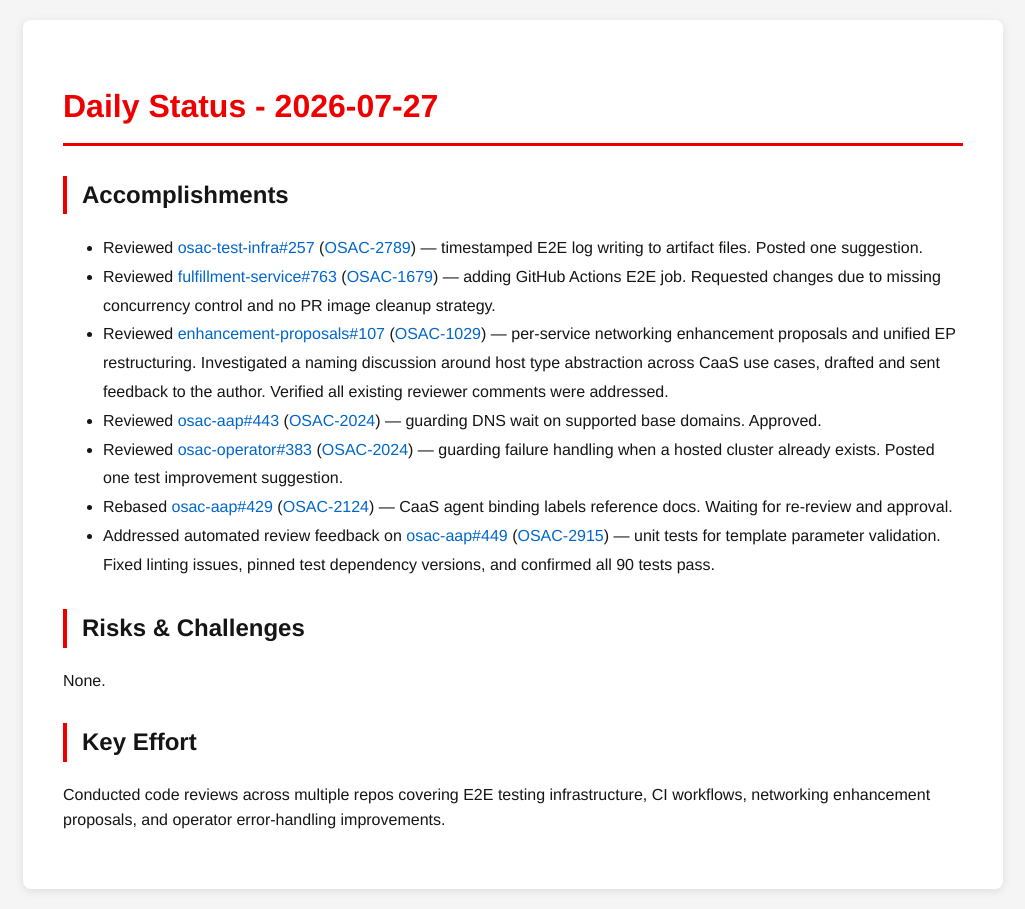
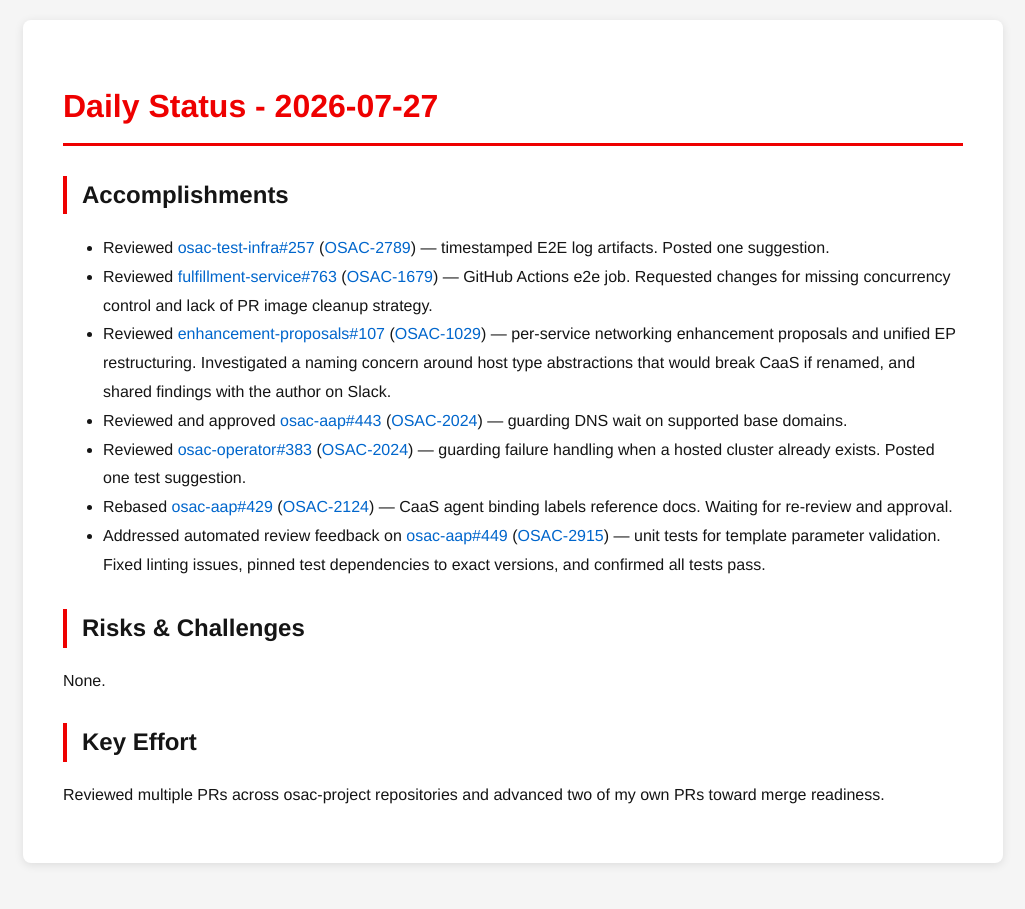
Before and after one commit to tzvatot/daily-status, a Jekyll site: the page built from 2026-07-27.md, in a window 1280 px wide. Shown: the whole page, without its empty margins (127-1152 px from the left). Built offline with Jekyll 4.4.1, drawn with Linux system fonts in a browser that asks for light colours.

Commit message:
Daily status update - 2026-07-27

```diff
--- a/2026-07-27.md
+++ b/2026-07-27.md
@@ -7,16 +7,16 @@
 # Daily Status - 2026-07-27
 
 ## Accomplishments
-- Reviewed [osac-test-infra#257](https://github.com/osac-project/osac-test-infra/pull/257) ([OSAC-2789](https://redhat.atlassian.net/browse/OSAC-2789)) — timestamped E2E log writing to artifact files. Posted one suggestion.
-- Reviewed [fulfillment-service#763](https://github.com/osac-project/fulfillment-service/pull/763) ([OSAC-1679](https://redhat.atlassian.net/browse/OSAC-1679)) — adding GitHub Actions E2E job. Requested changes due to missing concurrency control and no PR image cleanup strategy.
-- Reviewed [enhancement-proposals#107](https://github.com/osac-project/enhancement-proposals/pull/107) ([OSAC-1029](https://redhat.atlassian.net/browse/OSAC-1029)) — per-service networking enhancement proposals and unified EP restructuring. Investigated a naming discussion around host type abstraction across CaaS use cases, drafted and sent feedback to the author. Verified all existing reviewer comments were addressed.
-- Reviewed [osac-aap#443](https://github.com/osac-project/osac-aap/pull/443) ([OSAC-2024](https://redhat.atlassian.net/browse/OSAC-2024)) — guarding DNS wait on supported base domains. Approved.
-- Reviewed [osac-operator#383](https://github.com/osac-project/osac-operator/pull/383) ([OSAC-2024](https://redhat.atlassian.net/browse/OSAC-2024)) — guarding failure handling when a hosted cluster already exists. Posted one test improvement suggestion.
+- Reviewed [osac-test-infra#257](https://github.com/osac-project/osac-test-infra/pull/257) ([OSAC-2789](https://redhat.atlassian.net/browse/OSAC-2789)) — timestamped E2E log artifacts. Posted one suggestion.
+- Reviewed [fulfillment-service#763](https://github.com/osac-project/fulfillment-service/pull/763) ([OSAC-1679](https://redhat.atlassian.net/browse/OSAC-1679)) — GitHub Actions e2e job. Requested changes for missing concurrency control and lack of PR image cleanup strategy.
+- Reviewed [enhancement-proposals#107](https://github.com/osac-project/enhancement-proposals/pull/107) ([OSAC-1029](https://redhat.atlassian.net/browse/OSAC-1029)) — per-service networking enhancement proposals and unified EP restructuring. Investigated a naming concern around host type abstractions that would break CaaS if renamed, and shared findings with the author on Slack.
+- Reviewed and approved [osac-aap#443](https://github.com/osac-project/osac-aap/pull/443) ([OSAC-2024](https://redhat.atlassian.net/browse/OSAC-2024)) — guarding DNS wait on supported base domains.
+- Reviewed [osac-operator#383](https://github.com/osac-project/osac-operator/pull/383) ([OSAC-2024](https://redhat.atlassian.net/browse/OSAC-2024)) — guarding failure handling when a hosted cluster already exists. Posted one test suggestion.
 - Rebased [osac-aap#429](https://github.com/osac-project/osac-aap/pull/429) ([OSAC-2124](https://redhat.atlassian.net/browse/OSAC-2124)) — CaaS agent binding labels reference docs. Waiting for re-review and approval.
-- Addressed automated review feedback on [osac-aap#449](https://github.com/osac-project/osac-aap/pull/449) ([OSAC-2915](https://redhat.atlassian.net/browse/OSAC-2915)) — unit tests for template parameter validation. Fixed linting issues, pinned test dependency versions, and confirmed all 90 tests pass.
+- Addressed automated review feedback on [osac-aap#449](https://github.com/osac-project/osac-aap/pull/449) ([OSAC-2915](https://redhat.atlassian.net/browse/OSAC-2915)) — unit tests for template parameter validation. Fixed linting issues, pinned test dependencies to exact versions, and confirmed all tests pass.
 
 ## Risks & Challenges
 None.
 
 ## Key Effort
-Conducted code reviews across multiple repos covering E2E testing infrastructure, CI workflows, networking enhancement proposals, and operator error-handling improvements.
+Reviewed multiple PRs across osac-project repositories and advanced two of my own PRs toward merge readiness.
```
